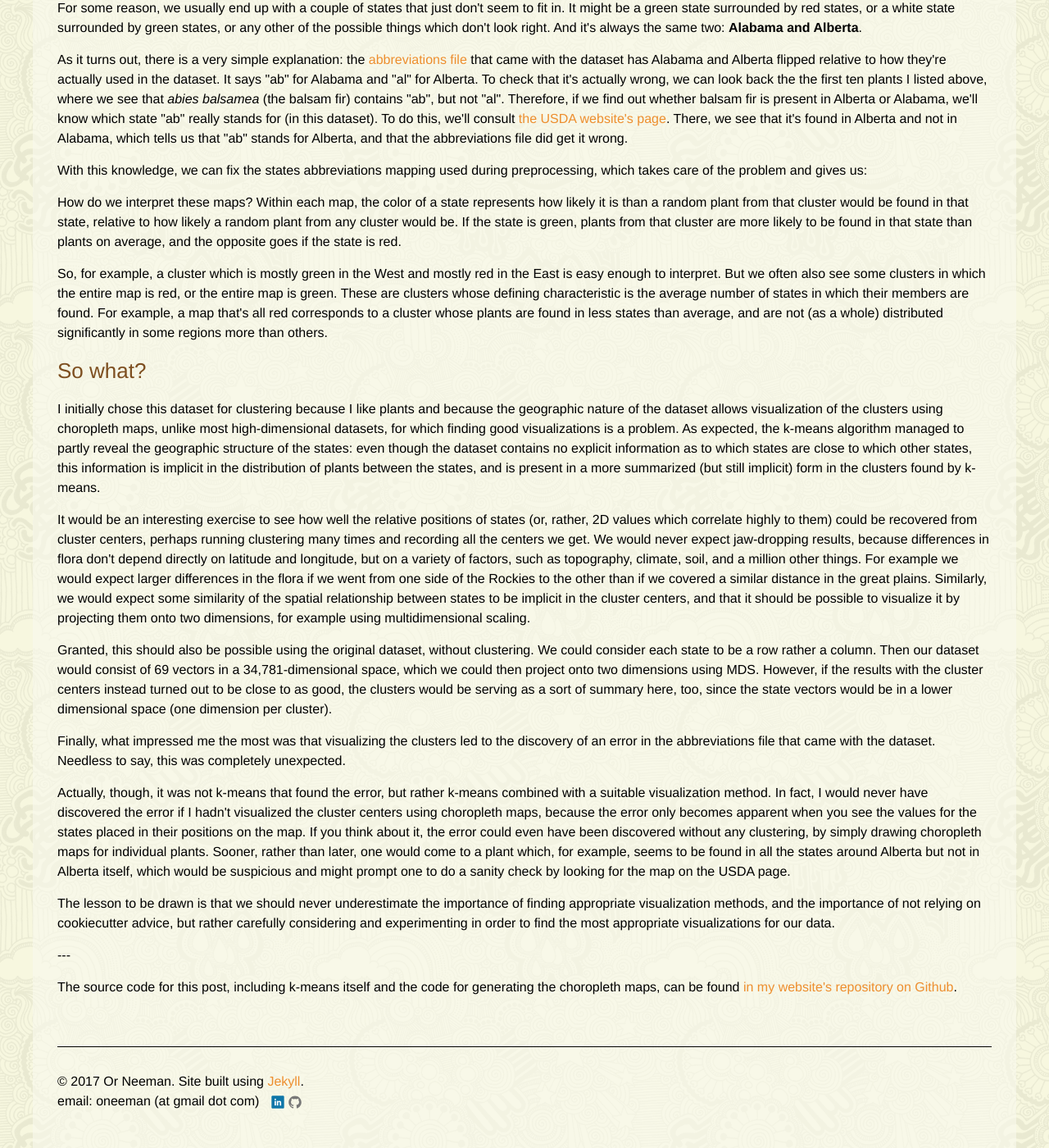
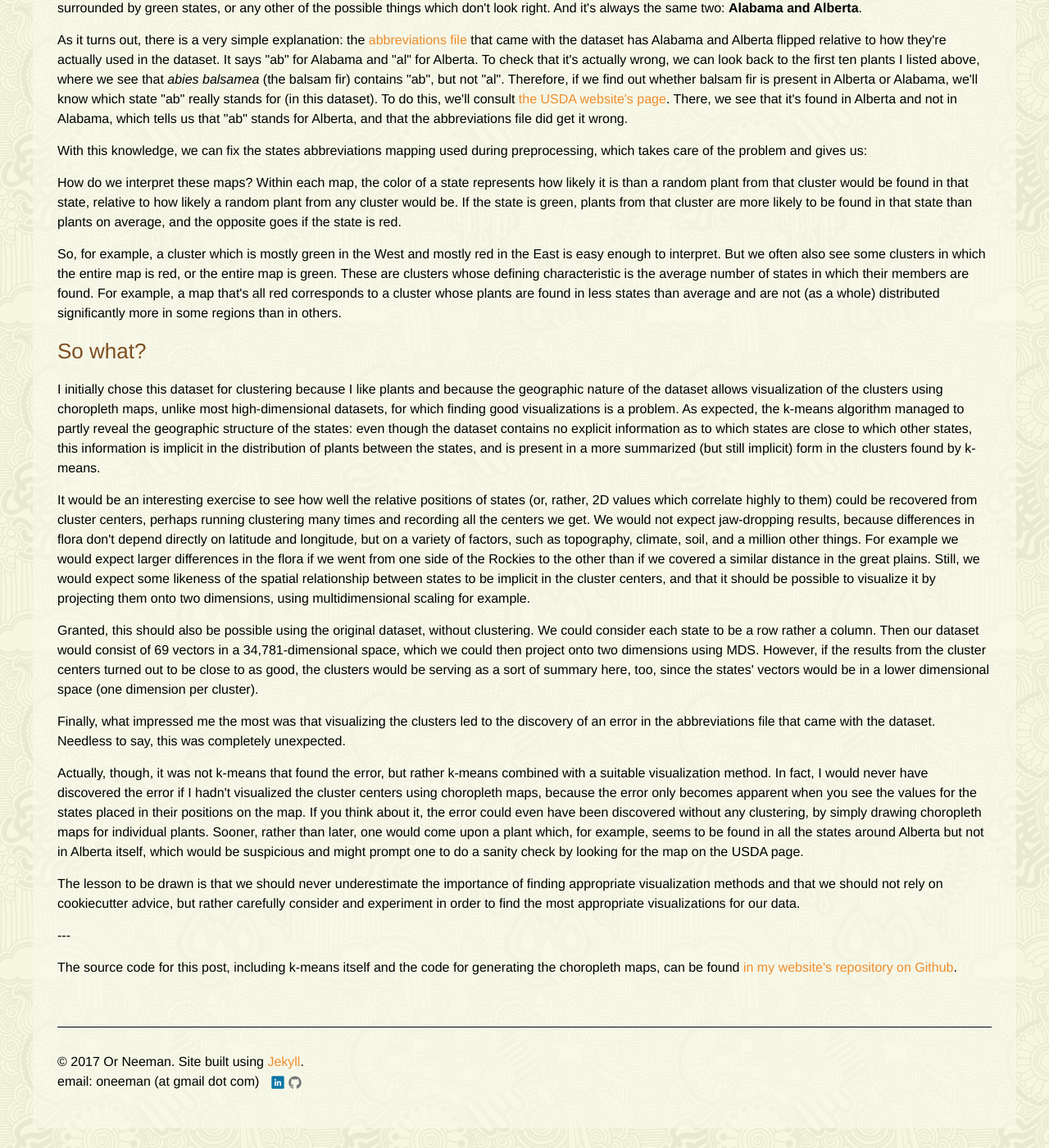
Before and after one commit to oneeman/oneeman.github.io, a Jekyll site: the page built from _posts/2017-04-24-plants-k-means-clustering.html, in a window 1280 px wide and 1400 px high, scrolled down 2478 px. Shown: the whole window at 82% size. Built offline with Jekyll 4.4.1, drawn with Linux system fonts in a browser that asks for light colours; some of the changed text lies outside the part shown.

Commit message:
Final proofread

```diff
--- a/_posts/2017-04-24-plants-k-means-clustering.html
+++ b/_posts/2017-04-24-plants-k-means-clustering.html
@@ -1,13 +1,13 @@
 ---
 layout: post
-title: Clustering the USDA Plants dataset with k-means
+title: Visualization of k-means clustering the USDA Plants dataset
 date: 2017-04-24
 categories: blog
 ---
 
 <div class="plants-k-means-clustering">
   <p>
-    For this, my first post on this blog, I will be looking at the results of running the k-means clustering algorithm on the USDA's Plants dataset, and letting you run the algorithm here in your browser (the impatient may now scroll down).
+    In this post, I will be looking at the results of running the k-means clustering algorithm on the USDA's Plants dataset and how to visualize them, and letting you run the algorithm here in your browser (the impatient may now scroll down).
     As we will see, the algorithm manages to reveal geographical information which is not explicitly represented in the dataset.
   </p>
   <p>
@@ -66,7 +66,7 @@
   <p>
     The output from running k-means is the classification of the plants into clusters, together with the centers of the clusters.
     One common way to visualize a classification is using a scatter plot, where each point represents a plant and its color indicates which cluster it belongs to.
-    Since each point lies in 69-dimensional space, in order to plot the points, we need to project them onto two dimensions, for example with <a href="https://en.wikipedia.org/wiki/Multidimensional_scaling" target="_blank">multidimensional scaling</a>.
+    Since each point lies in 69-dimensional space, in order to plot the points, we need to project them onto two dimensions, for example with <a href="https://en.wikipedia.org/wiki/Multidimensional_scaling" target="_blank">multidimensional scaling</a> (MDS).
     This will give us a plot such as this one, using six clusters:
   </p>
 
@@ -103,15 +103,14 @@
   <p>
     The average probabilty of a random plant being found in a random state is represented as white, values above that as green, and values below that as red.
     You may have noticed that more states start out green than red.
-    This is because I initialize the clusters with uniform random numbers between 0 and 1, but the overall average in the dataset (represented as white) is about 0.13, which is a good bit lower than 0.5.
+    That's because I initialize the clusters with uniform random numbers between 0 and 1, but the overall average in the dataset (represented as white) is about 0.13, which is a good bit lower than 0.5.
   </p>
 
   <p>
-    Now, if you run the algorithm, you can see how the initial random cluster centers are gradually improved until the algorithm convergence.
-    The maps of the final cluster centers should no longer look like maps colored at random.
-    Instead, we should be seeing green regions, and red regions, and white regions in between them,
-    because the distributions of plant species tend to vary continuously over such large land masses as the US and Canada,
-    and they generally don't respect state borders.
+    Now, if you run the algorithm, you can see how the initial random cluster centers gradually improve until the algorithm convergence.
+    The maps of the final cluster centers no longer look like maps colored at random.
+    Instead, we see green regions, and red regions, and white regions in between them,
+    because the distributions of plant species tend to vary continuously over such large land masses as the US and Canada.
   </p>
 
   <p>
@@ -124,7 +123,7 @@
     <strong>But, wait, there's something wrong!</strong>
   </p>
   <p>
-    Probably, you already noticed it.
+    You probably already noticed it.
     If not, have a look again, maybe you'll see it.
     Or maybe you had some bad luck, and the clustering you got doesn't make the problem visible enough.
     Try to reset the maps and run the algorithm again.
@@ -142,7 +141,7 @@
   <p>
     As it turns out, there is a very simple explanation: the <a href="https://archive.ics.uci.edu/ml/machine-learning-databases/plants/stateabbr.txt" target="_blank">abbreviations file</a> that came with the dataset has Alabama and Alberta flipped relative to how they're actually used in the dataset.
     It says "ab" for Alabama and "al" for Alberta.
-    To check that it's actually wrong, we can look back the the first ten plants I listed above, where we see that <em>abies balsamea</em> (the balsam fir) contains "ab", but not "al".
+    To check that it's actually wrong, we can look back to the first ten plants I listed above, where we see that <em>abies balsamea</em> (the balsam fir) contains "ab", but not "al".
     Therefore, if we find out whether balsam fir is present in Alberta or Alabama, we'll know which state "ab" really stands for (in this dataset).
     To do this, we'll consult <a href="https://plants.usda.gov/core/profile?symbol=ABBA" target="_blank">the USDA website's page</a>.
     There, we see that it's found in Alberta and not in Alabama, which tells us that "ab" stands for Alberta, and that the abbreviations file did get it wrong.
@@ -164,7 +163,7 @@
     So, for example, a cluster which is mostly green in the West and mostly red in the East is easy enough to interpret.
     But we often also see some clusters in which the entire map is red, or the entire map is green.
     These are clusters whose defining characteristic is the average number of states in which their members are found.
-    For example, a map that's all red corresponds to a cluster whose plants are found in less states than average, and are not (as a whole) distributed significantly in some regions more than others.
+    For example, a map that's all red corresponds to a cluster whose plants are found in less states than average and are not (as a whole) distributed significantly more in some regions than in others.
   </p>
 
   <h2>
@@ -181,15 +180,15 @@
 
   <p>
     It would be an interesting exercise to see how well the relative positions of states (or, rather, 2D values which correlate highly to them) could be recovered from cluster centers, perhaps running clustering many times and recording all the centers we get.
-    We would never expect jaw-dropping results, because differences in flora don't depend directly on latitude and longitude, but on a variety of factors, such as topography, climate, soil, and a million other things.
+    We would not expect jaw-dropping results, because differences in flora don't depend directly on latitude and longitude, but on a variety of factors, such as topography, climate, soil, and a million other things.
     For example we would expect larger differences in the flora if we went from one side of the Rockies to the other than if we covered a similar distance in the great plains.
-    Similarly, we would expect some similarity of the spatial relationship between states to be implicit in the cluster centers, and that it should be possible to visualize it by projecting them onto two dimensions, for example using multidimensional scaling.
+    Still, we would expect some likeness of the spatial relationship between states to be implicit in the cluster centers, and that it should be possible to visualize it by projecting them onto two dimensions, using multidimensional scaling for example.
   </p>
   <p>
     Granted, this should also be possible using the original dataset, without clustering.
     We could consider each state to be a row rather a column.
     Then our dataset would consist of 69 vectors in a 34,781-dimensional space, which we could then project onto two dimensions using MDS.
-    However, if the results with the cluster centers instead turned out to be close to as good, the clusters would be serving as a sort of summary here, too, since the state vectors would be in a lower dimensional space (one dimension per cluster).
+    However, if the results from the cluster centers turned out to be close to as good, the clusters would be serving as a sort of summary here, too, since the states' vectors would be in a lower dimensional space (one dimension per cluster).
   </p>
 
   <p>
@@ -202,11 +201,11 @@
     In fact, I would never have discovered the error if I hadn't visualized the cluster centers using choropleth maps,
     because the error only becomes apparent when you see the values for the states placed in their positions on the map.
     If you think about it, the error could even have been discovered without any clustering, by simply drawing choropleth maps for individual plants.
-    Sooner, rather than later, one would come to a plant which, for example, seems to be found in all the states around Alberta but not in Alberta itself, which would be suspicious and might prompt one to do a sanity check by looking for the map on the USDA page.
+    Sooner, rather than later, one would come upon a plant which, for example, seems to be found in all the states around Alberta but not in Alberta itself, which would be suspicious and might prompt one to do a sanity check by looking for the map on the USDA page.
   </p>
   <p>
-    The lesson to be drawn is that we should never underestimate the importance of finding appropriate visualization methods,
-    and the importance of not relying on cookiecutter advice, but rather carefully considering and experimenting in order to find the most appropriate visualizations for our data.
+    The lesson to be drawn is that we should never underestimate the importance of finding appropriate visualization methods
+    and that we should not rely on cookiecutter advice, but rather carefully consider and experiment in order to find the most appropriate visualizations for our data.
   </p>
 
 
```
Also changed, not shown: other parts of _posts/2017-04-24-plants-k-means-clustering.html (+2 -2 lines).
